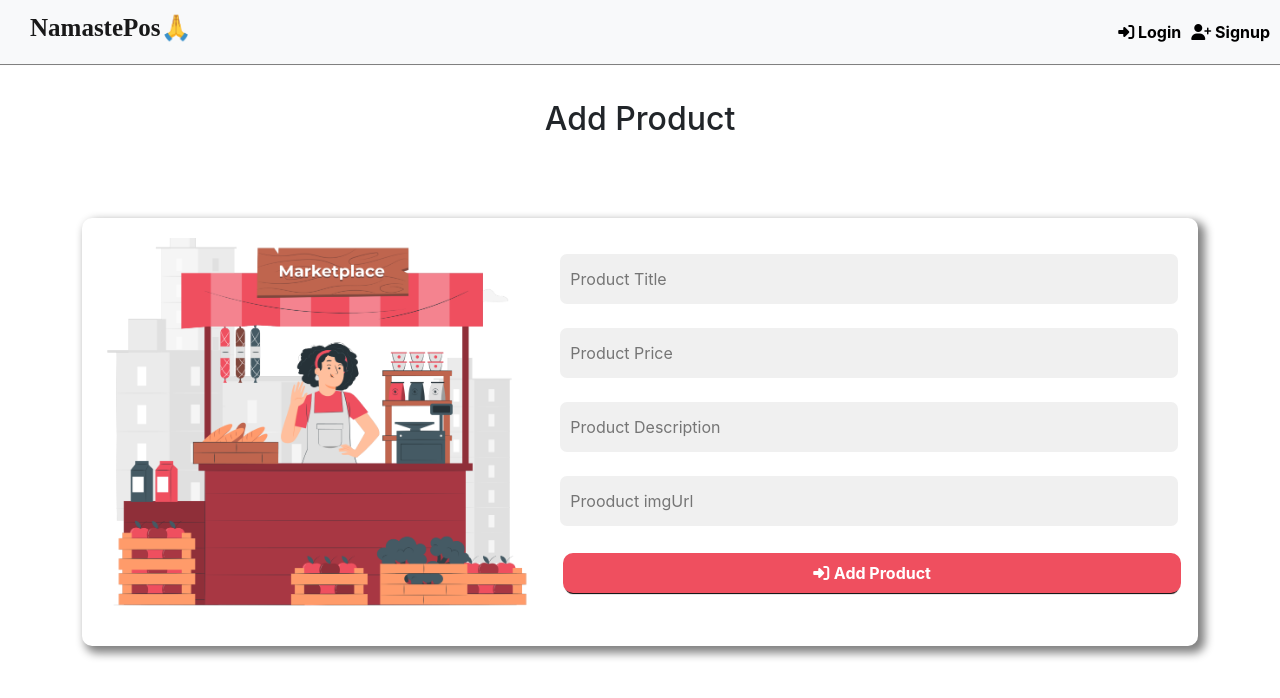
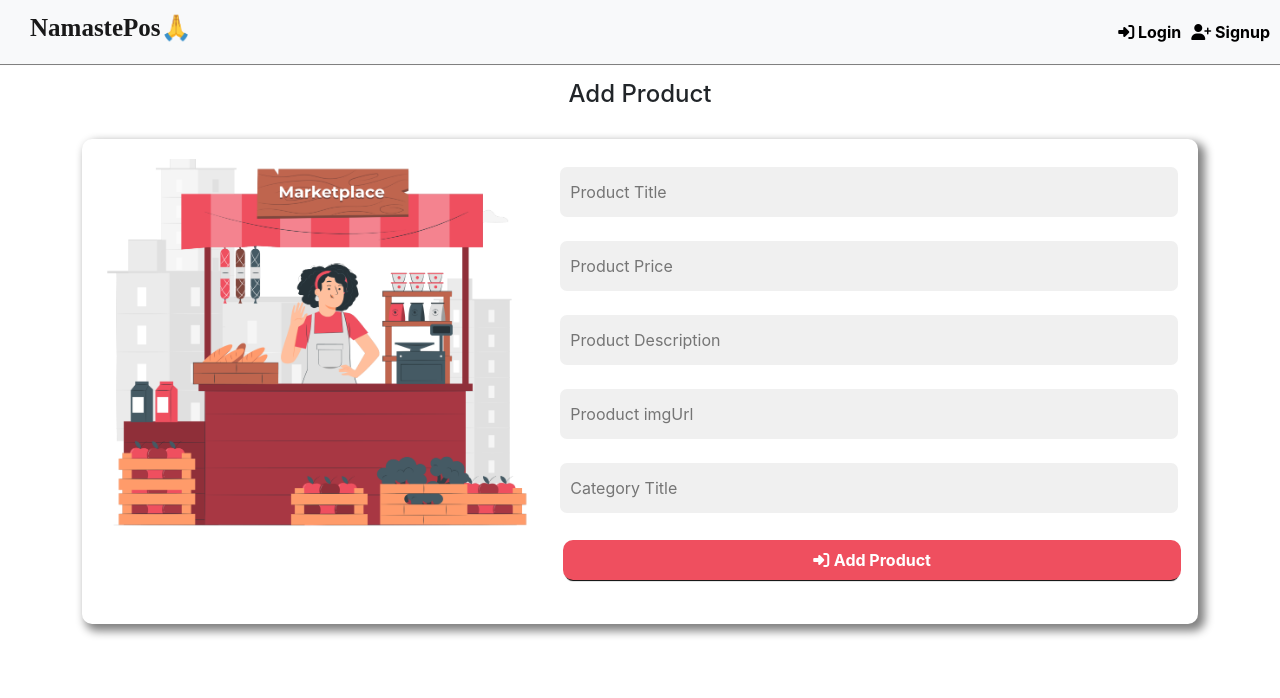
Before and after one commit to roadtocode4u/namaste-pos, a React (Create React App) app in the folder client/: page /addProduct in a window 1280 px wide. Shown: the top 698 px of the page. Built offline with nearby package versions, Linux system fonts and the light colour scheme.

Commit message:
ref: category title added in add product view

```diff
--- a/client/src/admin/AddProduct/AddProduct.css
+++ b/client/src/admin/AddProduct/AddProduct.css
@@ -1,5 +1,6 @@
 .heading {
-  margin-top: 100px;
+  margin-top: 50px;
+  margin-bottom: 30px;
 }
 
 .add-product-img {
@@ -11,7 +12,6 @@
 
 .main-card-div {
   padding: 20px;
-  margin-top: 50px;
   border-radius: 10px;
   display: block;
   margin-left: auto;
--- a/client/src/admin/AddProduct/AddProduct.js
+++ b/client/src/admin/AddProduct/AddProduct.js
@@ -9,9 +9,10 @@ function addProduct() {
   const [price, setPrice] = useState('');
   const [description, setDescription] = useState('');
   const [imgUrl, setImgUrl] = useState('');
+  const [categoryTitle, setCategoryTitle] = useState('');
 
   async function addProduct() {
-    if (!title || !price || !description || !imgUrl) {
+    if (!title || !price || !description || !imgUrl || !categoryTitle) {
       await swal({
         title: 'Please fill all the fields',
         text: response.data.message,
@@ -26,6 +27,7 @@ function addProduct() {
       price,
       description,
       imgUrl,
+      categoryTitle,
     });
 
     if (response.data.success) {
@@ -43,12 +45,13 @@ function addProduct() {
     setPrice('');
     setDescription('');
     setImgUrl('');
+    setCategoryTitle('');
   }
 
   return (
     <>
-      <h2 className="text-center heading">Add Product </h2>
       <div className="container">
+        <h4 className="text-center heading">Add Product </h4>
         <div className="main-card-div text-center">
           <div className="row">
             <div className="col-md-5 mx-auto d-block">
@@ -56,7 +59,7 @@ function addProduct() {
             </div>
             <div className="col-md-7">
               <form>
-                <div className="mb-4 mt-3">
+                <div className="mb-4 mt-2">
                   <input
                     type="text"
                     className="add-product-form-input"
@@ -104,7 +107,18 @@ function addProduct() {
                     }}
                   />
                 </div>
-
+                <div className="mb-4">
+                  <input
+                    type="text"
+                    className="add-product-form-input"
+                    id="catergory"
+                    placeholder="Category Title"
+                    value={categoryTitle}
+                    onChange={(e) => {
+                      setCategoryTitle(e.target.value);
+                    }}
+                  />
+                </div>
                 <button
                   className="button-add-material w-100 mb-4"
                   type="button"
```
